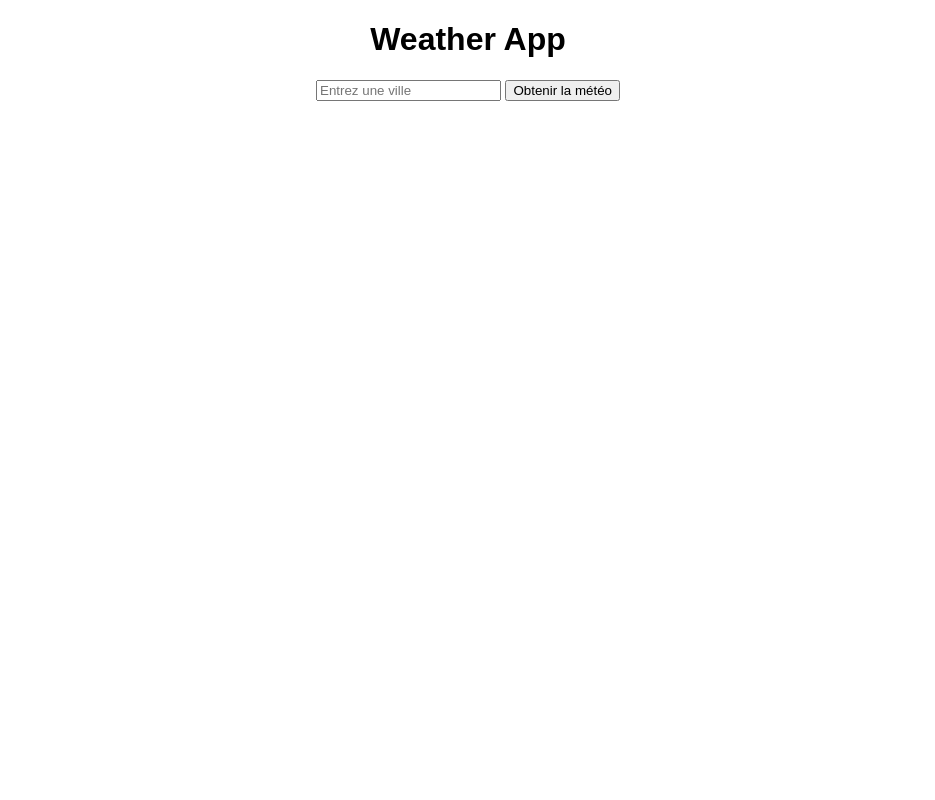
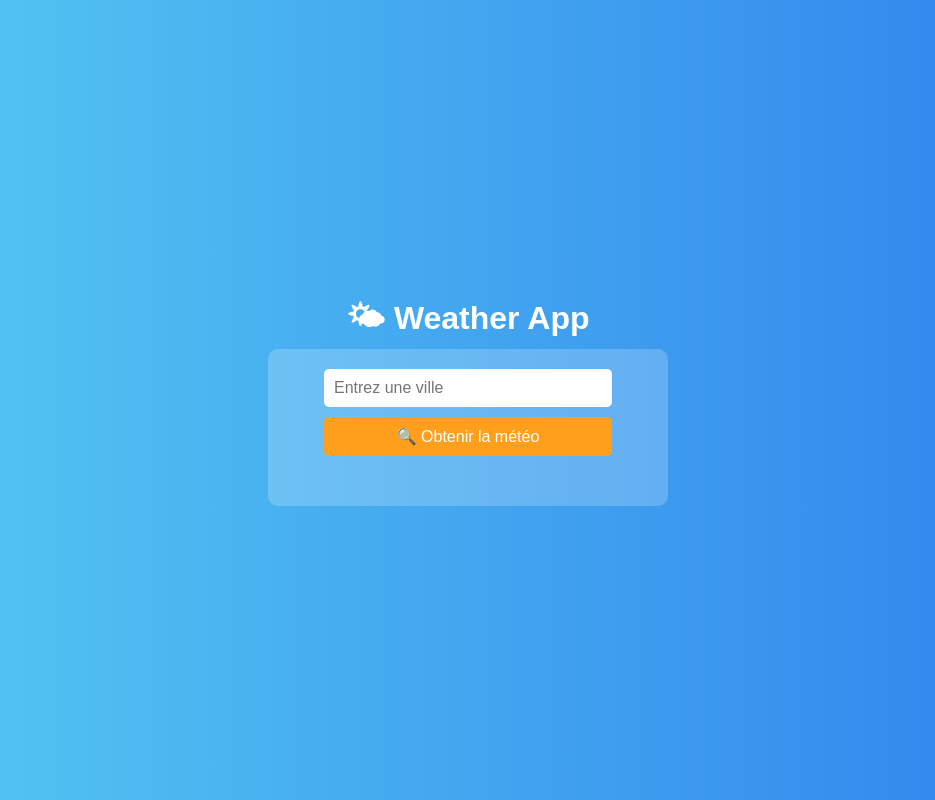
Before and after one commit to Hiruzu/weather_app, a plain HTML site: page frontend/index.html in a window 1280 px wide. Shown: the whole page, without its empty margins (172-1107 px from the left). Drawn offline with Linux system fonts and the light colour scheme.

Commit message:
front and action.yml change

```diff
--- a/frontend/index.html
+++ b/frontend/index.html
@@ -5,30 +5,129 @@
     <meta name="viewport" content="width=device-width, initial-scale=1.0">
     <title>Weather App</title>
     <style>
-        body { font-family: Arial, sans-serif; text-align: center; }
-        #weather-result { margin-top: 20px; }
+        * {
+            margin: 0;
+            padding: 0;
+            box-sizing: border-box;
+            font-family: 'Arial', sans-serif;
+        }
+
+        body {
+            background: linear-gradient(to right, #56CCF2, #2F80ED);
+            color: white;
+            text-align: center;
+            min-height: 100vh;
+            display: flex;
+            flex-direction: column;
+            align-items: center;
+            justify-content: center;
+            padding: 20px;
+        }
+
+        .container {
+            background: rgba(255, 255, 255, 0.2);
+            padding: 20px;
+            border-radius: 10px;
+            width: 100%;
+            max-width: 400px;
+        }
+
+        input, button {
+            width: 80%;
+            padding: 10px;
+            border: none;
+            border-radius: 5px;
+            outline: none;
+            margin-bottom: 10px;
+            font-size: 1rem;
+        }
+
+        button {
+            background: #ff9f1c;
+            color: white;
+            cursor: pointer;
+        }
+
+        button:hover {
+            background: #ff6b00;
+        }
+
+        #weather-result {
+            margin-top: 20px;
+            font-size: 1.2rem;
+        }
+
+        .weather-icon {
+            font-size: 50px;
+            margin: 10px 0;
+        }
     </style>
 </head>
 <body>
-    <h1>Weather App</h1>
-    <input type="text" id="city" placeholder="Entrez une ville">
-    <button onclick="getWeather()">Obtenir la météo</button>
-    <div id="weather-result"></div>
+    <h1>🌤 Weather App</h1>
+    <div class="container">
+        <input type="text" id="city" placeholder="Entrez une ville">
+        <button onclick="getWeather()">🔍 Obtenir la météo</button>
+        <div id="weather-result"></div>
+    </div>
 
     <script>
         function getWeather() {
             const city = document.getElementById("city").value;
-            fetch(`http://localhost:5000/weather?city=${city}`)
-                .then(response => response.json())
-                .then(data => {
-                    if (data.error) {
-                        document.getElementById("weather-result").innerText = data.error;
-                    } else {
-                        document.getElementById("weather-result").innerHTML =
-                            `<h2>${data.city}</h2><p>Température: ${data.temperature}°C</p><p>${data.description}</p>`;
-                    }
-                })
-                .catch(error => console.error("Erreur:", error));
+            if (!city) {
+                alert("Veuillez entrer une ville !");
+                return;
+            }
+
+            // On va récupérer les trois types d’informations en une seule requête
+            Promise.all([
+                fetch(`http://localhost:5000/weather?city=${city}`).then(res => res.json()),
+                fetch(`http://localhost:5000/air_quality?city=${city}`).then(res => res.json()),
+                fetch(`http://localhost:5000/uv_index?city=${city}`).then(res => res.json())
+            ])
+            .then(([weatherData, airData, uvData]) => {
+                if (weatherData.error || airData.error || uvData.error) {
+                    document.getElementById("weather-result").innerHTML = `<p style="color: red;">❌ Erreur: Ville non trouvée</p>`;
+                    return;
+                }
+
+                const airQualityText = ["Bonne", "Acceptable", "Moyenne", "Mauvaise", "Dangereuse"];
+                const uvIndexText = getUVIndexDescription(uvData.uv_index);
+                const weatherIcon = getWeatherIcon(weatherData.description);
+
+                document.getElementById("weather-result").innerHTML = `
+                    <div class="weather-icon">${weatherIcon}</div>
+                    <h2>${weatherData.city}</h2>
+                    <p>🌡 Température: <strong>${weatherData.temperature}°C</strong></p>
+                    <p>${weatherData.description.charAt(0).toUpperCase() + weatherData.description.slice(1)}</p>
+                    <br>
+                    <hr>
+                    <br>
+                    <p>🌿 Qualité de l'air: <strong>${airQualityText[airData.air_quality_index - 1]}</strong></p>
+                    <p>🌞 Indice UV: <strong>${uvData.uv_index} (${uvIndexText})</strong></p>
+                `;
+            })
+            .catch(error => {
+                document.getElementById("weather-result").innerHTML = `<p style="color: red;">⚠ Erreur: Impossible de récupérer les données.</p>`;
+                console.error("Erreur:", error);
+            });
+        }
+
+        function getWeatherIcon(description) {
+            description = description.toLowerCase();
+            if (description.includes("clear")) return "☀";
+            if (description.includes("cloud")) return "☁";
+            if (description.includes("rain")) return "🌧";
+            if (description.includes("snow")) return "❄";
+            return "🌍";
+        }
+
+        function getUVIndexDescription(uv) {
+            if (uv < 3) return "Faible";
+            if (uv < 6) return "Modéré";
+            if (uv < 8) return "Élevé";
+            if (uv < 11) return "Très élevé";
+            return "Extrême";
         }
     </script>
 </body>
```
Also changed, not shown: 1 other file.
